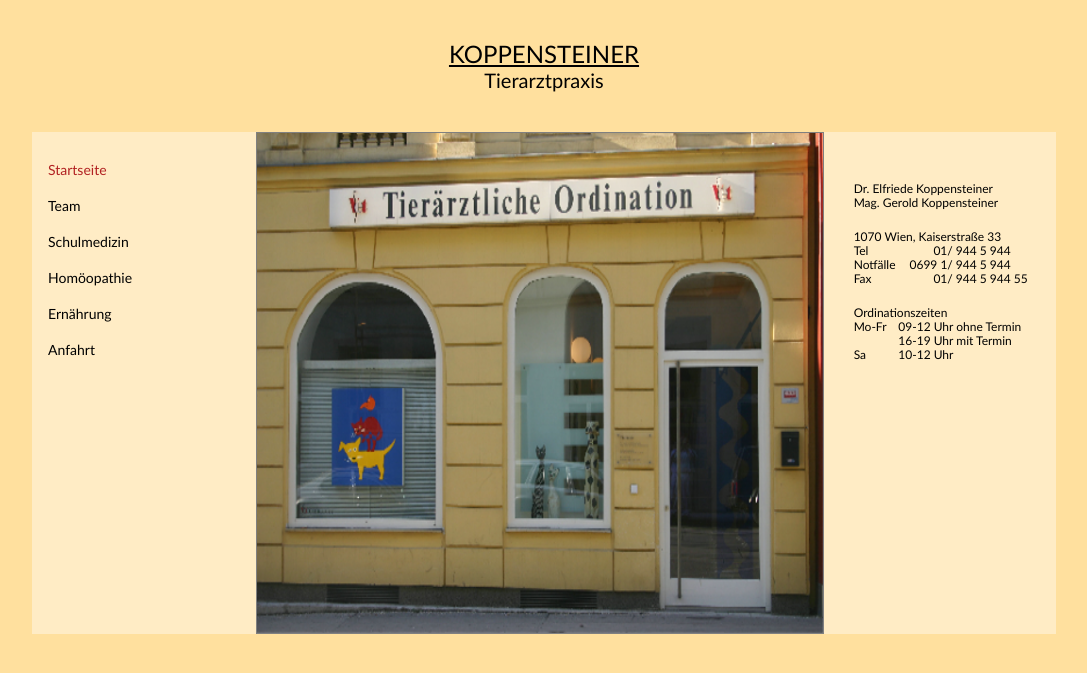
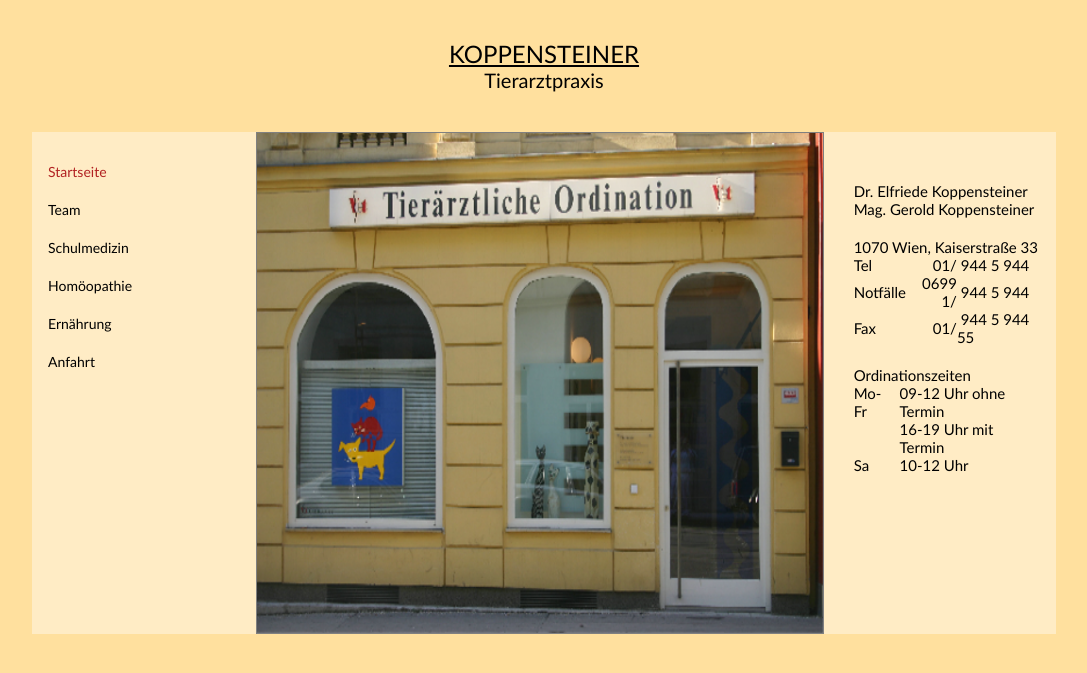
Before and after one commit to richardtraindl/tierarztpraxis-kaiserstrasse.at, a Jekyll site: the page built from index.html, in a window 1280 px wide. Shown: the top 673 px of the page, without its empty margins (96-1183 px from the left). Built offline with Jekyll 4.4.1, drawn with Linux system fonts in a browser that asks for light colours.

Commit message:
Update all.css

```diff
--- a/styles/all.css
+++ b/styles/all.css
@@ -6,8 +6,8 @@
 	border: 0px;
 	font-family: 'Calibri', 'Courier New';
 	font-weight: normal;
-	font-size: 12px;
-	line-height: 14px;
+	font-size: 15px;
+	line-height: 18px;
 	text-align: justify;
 }
 
```
